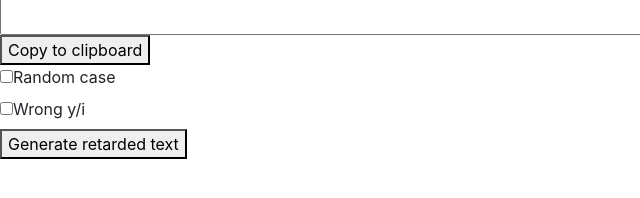
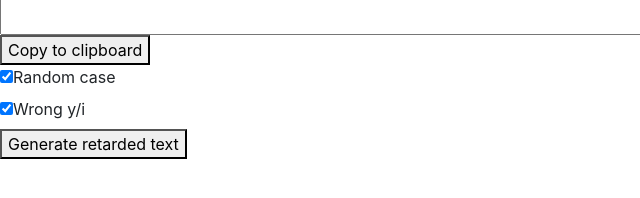
Before and after one commit to AndrejNagy/andrejnagy.github.io, a plain HTML site: page retardedtext.html in a window 1280 px wide. Shown: the part 510-708 px from the top of the page, 0-640 px from the left. Drawn offline with nearby package versions, Linux system fonts and the light colour scheme.

Commit message:
Default checked

```diff
--- a/retardedtext.html
+++ b/retardedtext.html
@@ -1,20 +1,23 @@
 <html>
+
 <head>
     <meta charset="UTF-8">
     <meta http-equiv="X-UA-Compatible" content="IE=edge">
     <meta name="viewport" content="width=device-width, initial-scale=1.0">
     <title>Nagy</title>
-        <link rel="stylesheet" href="https://cdn.jsdelivr.net/npm/bootstrap@4.3.1/dist/css/bootstrap.min.css"
-            integrity="sha384-ggOyR0iXCbMQv3Xipma34MD+dH/1fQ784/j6cY/iJTQUOhcWr7x9JvoRxT2MZw1T" crossorigin="anonymous">
+    <link rel="stylesheet" href="https://cdn.jsdelivr.net/npm/bootstrap@4.3.1/dist/css/bootstrap.min.css" integrity="sha384-ggOyR0iXCbMQv3Xipma34MD+dH/1fQ784/j6cY/iJTQUOhcWr7x9JvoRxT2MZw1T" crossorigin="anonymous">
 </head>
+
 <body>
     <script src="http://ajax.googleapis.com/ajax/libs/jquery/1.7.1/jquery.min.js" type="text/javascript"></script>
     <script src="./retardedtext.js"></script>
-        <textarea style="resize:both;" type="text" id="retarded_input"></textarea><br/>
+    <textarea style="resize:both;" type="text" id="retarded_input"></textarea><br />
     <textarea style="resize:both;" readonly id="retarded_output"></textarea>
     <button onclick="copyToClipboard()">Copy to clipboard</button>
-        <div><input type="checkbox" id="case_change" name="case_change"><label for="case_change">Random case</label></div>
-        <div><input type="checkbox" id="wrong_y_i" name="wrong_y_i"><label for="wrong_y_i">Wrong y/i</label></div>
-        <button onclick="generateRetardedText();"id="retarded_button">Generate retarded text</button><br/>
+    <div><input type="checkbox" id="case_change" name="case_change" checked><label for="case_change">Random case</label>
+    </div>
+    <div><input type="checkbox" id="wrong_y_i" name="wrong_y_i" checked><label for="wrong_y_i">Wrong y/i</label></div>
+    <button onclick="generateRetardedText();" id="retarded_button">Generate retarded text</button><br />
 </body>
+
 </html>
```
Lines whose indentation alone changed are shown as unchanged.
